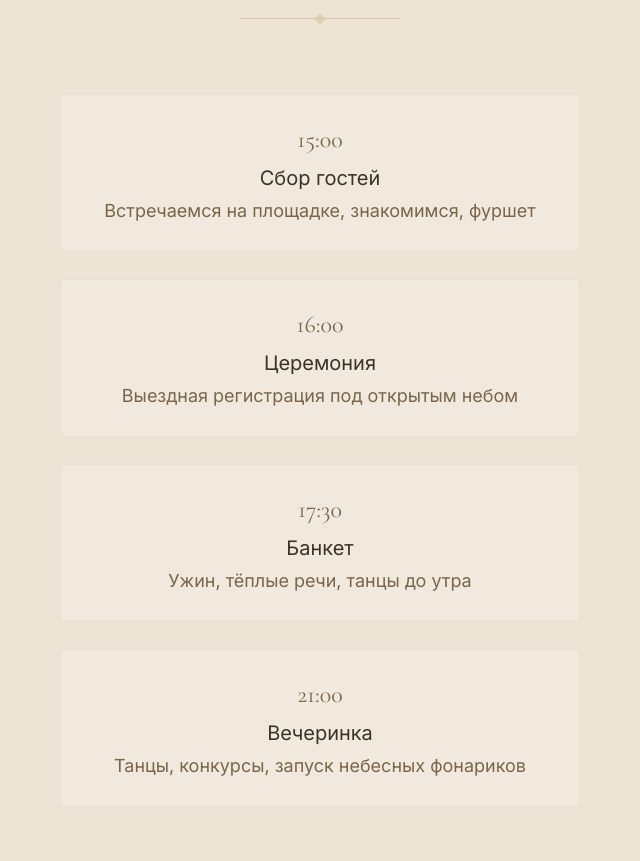
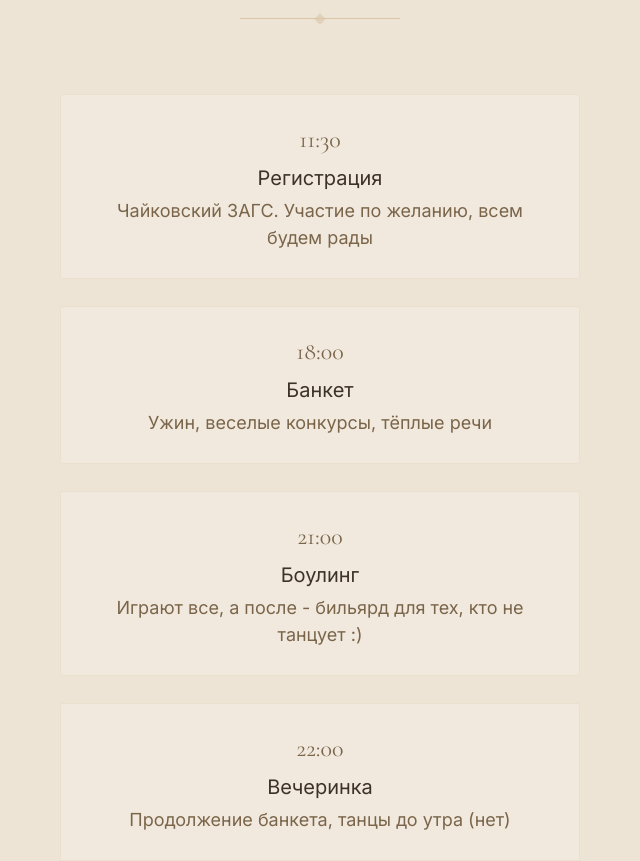
Before and after one commit to tvkaruba/wedding, a React (Vite) app: page / in a window 1280 px wide. Shown: the part 4140-5001 px from the top of the page, without its empty margins (320-960 px from the left). Built offline with nearby package versions, Linux system fonts and the light colour scheme.

Commit message:
Fix timeline

```diff
--- a/src/sections/TimelineSection.tsx
+++ b/src/sections/TimelineSection.tsx
@@ -34,24 +34,24 @@ function getTimeLeft(): TimeLeft {
 
 const timelineItems = [
   {
-    time: '15:00',
-    title: 'Сбор гостей',
-    sub: 'Встречаемся на площадке, знакомимся, фуршет',
+    time: '11:30',
+    title: 'Регистрация',
+    sub: 'Чайковский ЗАГС. Участие по желанию, всем будем рады',
   },
   {
-    time: '16:00',
-    title: 'Церемония',
-    sub: 'Выездная регистрация под открытым небом',
-  },
-  {
-    time: '17:30',
+    time: '18:00',
     title: 'Банкет',
-    sub: 'Ужин, тёплые речи, танцы до утра',
+    sub: 'Ужин, веселые конкурсы, тёплые речи',
   },
   {
     time: '21:00',
+    title: 'Боулинг',
+    sub: 'Играют все, а после - бильярд для тех, кто не танцует :)',
+  },
+  {
+    time: '22:00',
     title: 'Вечеринка',
-    sub: 'Танцы, конкурсы, запуск небесных фонариков',
+    sub: 'Продолжение банкета, танцы до утра (нет)',
   },
 ];
 
```
